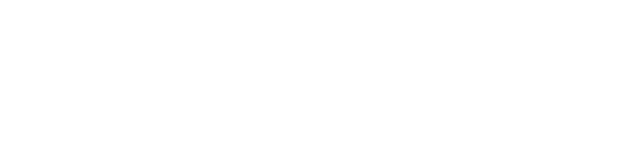
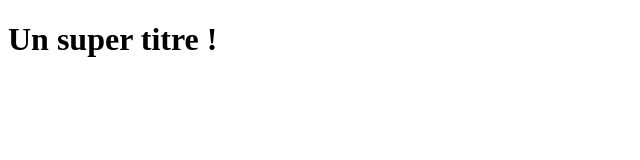
Before and after one commit to lucas-gtd/my-super-website, a plain HTML site: page index.html in a window 1280 px wide. Shown: the whole page, without its empty margins (0-640 px from the left). Drawn offline with Linux system fonts and the light colour scheme.

Commit message:
ajout balise h1 et changement de titre (commit depuis le terminal)

```diff
--- a/index.html
+++ b/index.html
@@ -2,9 +2,11 @@
 <html>
   <head>
     <meta charset="UTF-8">
-    <title>title</title>
+    <title>Accueil</title>
   </head>
   <body>
 
+    <h1>Un super titre !</h1>
+
   </body>
 </html>
```
